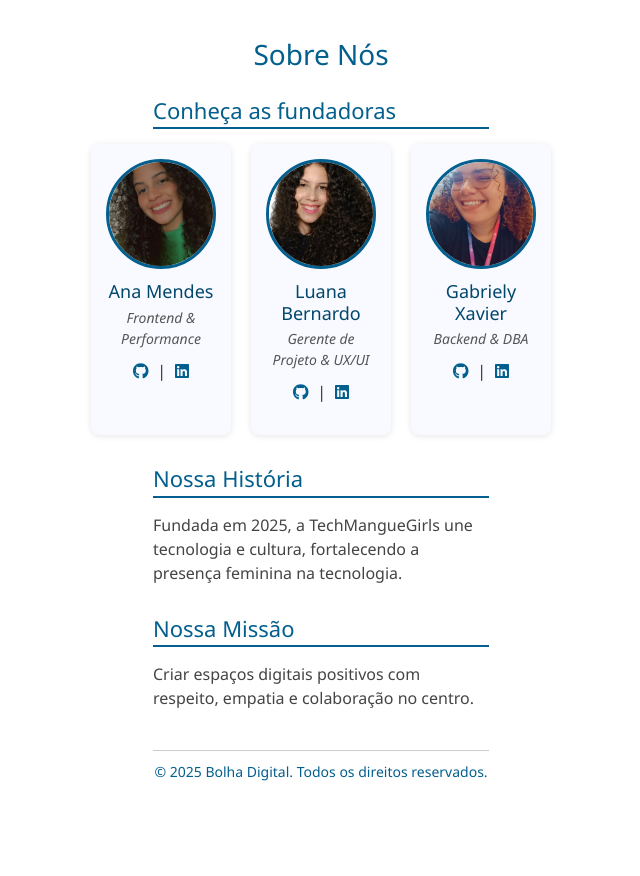
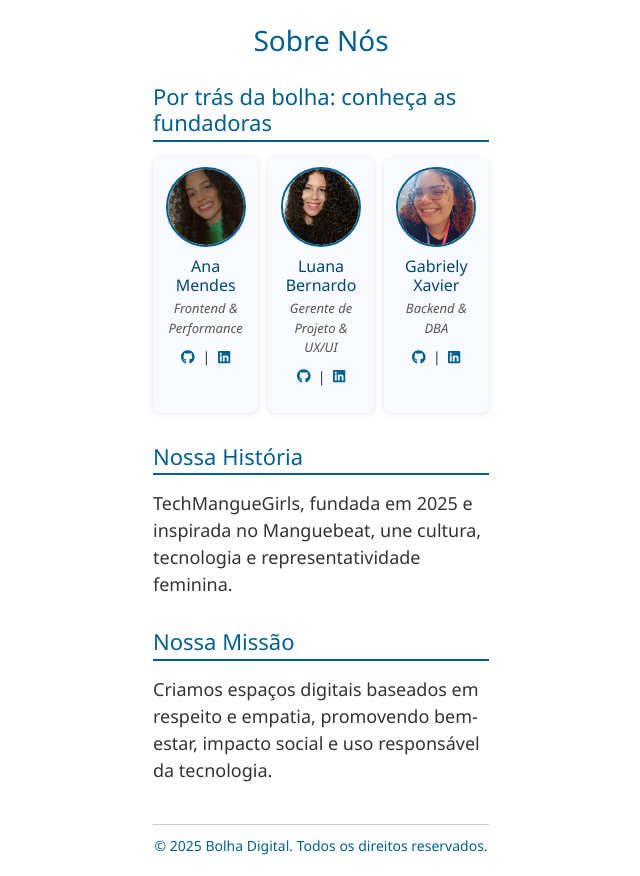
Before and after one commit to TechMangueGirls/BolhaDigital, a React (Create React App) app in the folder frontend/: page /sobrenos in a window 1280 px wide. Shown: the whole page, without its empty margins (319-959 px from the left). Before the commit the page ends 800 px from the top, so only its background shows below. Built offline with nearby package versions, Linux system fonts and the light colour scheme.

Commit message:
Ajuste na tela Sobre

```diff
--- a/frontend/src/components/SobreNos.js
+++ b/frontend/src/components/SobreNos.js
@@ -10,7 +10,7 @@ const styles = {
     fontFamily: "'Segoe UI', Tahoma, Geneva, Verdana, sans-serif",
     maxWidth: 900,
     margin: '0 auto',
-    padding: '15px 20px',
+    padding: '80px 20px 20px',
     color: '#333',
     lineHeight: 1.5,
   },
@@ -33,56 +33,57 @@ const styles = {
   teamMembers: {
     display: 'flex',
     justifyContent: 'center',
-    gap: 20,
+    gap: 10,
   },
   teamMemberCard: {
     backgroundColor: '#f8faff',
     borderRadius: 8,
     boxShadow: '0 1px 6px rgba(0,0,0,0.1)',
-    padding: 15,
+    padding: 10,
     textAlign: 'center',
-    width: 220,
+    width: 180,
   },
    memberPhoto: {
-    width: 110,
-    height: 110,
+  width: 80,
+  height: 80,
   borderRadius: '50%',
   objectFit: 'cover',
-    marginBottom: 12,
-    border: '3px solid #035f8d',
+  objectPosition: 'center 40%',
+  marginBottom: 10,
+  border: '2px solid #035f8d',
 },
 memberPhotoGaby: {
-    width: 110,
-    height: 110,
+  width: 80,
+  height: 80,
   borderRadius: '50%',
   objectFit: 'cover',
-    objectPosition: '50%',
-    marginBottom: 12,
-    border: '3px solid #035f8d',
+  objectPosition: 'center 30%',
+  marginBottom: 10,
+  border: '2px solid #035f8d',
 },
   memberName: {
-    fontSize: 18,
+    fontSize: 16,
     marginBottom: 4,
     color: '#02476b',
   },
   memberRole: {
     fontStyle: 'italic',
-    fontSize: 14,
-    marginBottom: 10,
+    fontSize: 13,
+    marginBottom: 8,
     color: '#555',
   },
   memberBio: {
-    fontSize: 16,
+    fontSize: 14,
   },
   linkIcon: {
     color: '#035f8d',
-    margin: '0 5px',
+    margin: '0 4px',
     textDecoration: 'none',
   },
   sectionContent: {
-    fontSize: 16,
-    marginBottom: 12,
-    color: '#444',
+    fontSize: 18,
+    marginBottom: 14,
+    color: '#333',
   },
   footer: {
     marginTop: 40,
@@ -104,7 +105,7 @@ const styles = {
     },
     teamMemberCard: {
       width: '90%',
-      maxWidth: 320,
+      maxWidth: 300,
     },
   },
 };
@@ -115,7 +116,7 @@ const SobreNos = () => {
       <h1 style={styles.title}>Sobre Nós</h1>
 
       <section style={styles.section}>
-        <h2 style={styles.sectionHeading}>Conheça as fundadoras</h2>
+        <h2 style={styles.sectionHeading}>Por trás da bolha: conheça as fundadoras</h2>
         <div style={styles.teamMembers}>
           {[{
             photo: AnaPhoto,
@@ -163,14 +164,14 @@ const SobreNos = () => {
       <section style={styles.section}>
         <h2 style={styles.sectionHeading}>Nossa História</h2>
         <p style={styles.sectionContent}>
-          Fundada em 2025, a TechMangueGirls une tecnologia e cultura, fortalecendo a presença feminina na tecnologia.
+          TechMangueGirls, fundada em 2025 e inspirada no Manguebeat, une cultura, tecnologia e representatividade feminina.
         </p>
       </section>
 
       <section style={styles.section}>
         <h2 style={styles.sectionHeading}>Nossa Missão</h2>
         <p style={styles.sectionContent}>
-          Criar espaços digitais positivos com respeito, empatia e colaboração no centro.
+         Criamos espaços digitais baseados em respeito e empatia, promovendo bem-estar, impacto social e uso responsável da tecnologia.
         </p>
       </section>
 
```
Lines whose indentation alone changed are shown as unchanged.
